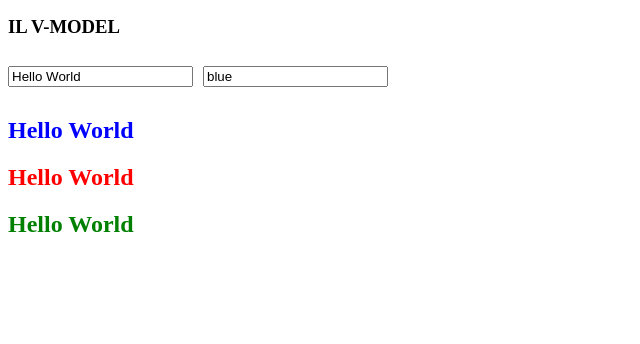
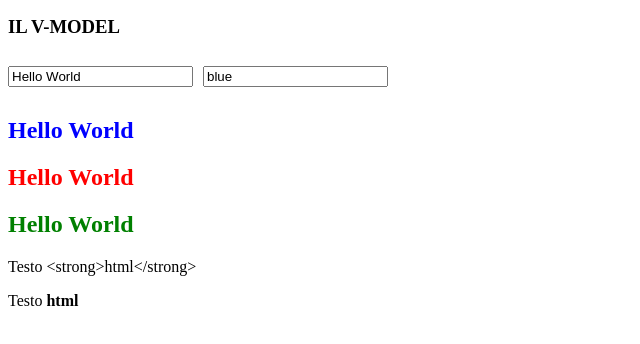
Before and after one commit to LupoArticoblu/00-intro-VUE, a plain HTML site: page index.html in a window 1280 px wide. Shown: the part 130-474 px from the top of the page, without its empty margins (0-640 px from the left). Drawn offline with nearby package versions, Linux system fonts and the light colour scheme.

Commit message:
v-text e v-html

```diff
--- a/app.js
+++ b/app.js
@@ -12,7 +12,8 @@ createApp({
       //prendo dinamicamente il valore di colText usando v-bind nel tag h2
       colText: 'blue',
       colText2: 'red',
-      colText3: 'green'
+      colText3: 'green',
+      mioTestoHTML: 'Testo <strong>html</strong>',
       //ATTENZIONE: ogni volta che il valore del dato cambia, il DOM viene riscritto e reattivamente cambia in tutti i punti del codice
     }
   }
--- a/index.html
+++ b/index.html
@@ -17,6 +17,7 @@
   v-for
   v-if/v-else
   v-show
+  v-html
   -->
   <input type="text" v-model="message">
     <!-- per utilizzare le variabili di vue bisogna usare il template con doppie graffe(mustache notation)-->
@@ -32,6 +33,10 @@
     <!--altro modo per scrivere il v-bind è usando solo i ":"prima di qualsiasi attributo. In questo caso usiamo :class-->
     <h2 :class="colText2">{{ message }}</h2>
     <h2 :class="colText3">{{ message }}</h2>
+  <!--vediamo come usare il v-text e v-html, direttive del tag p che inseriscono testo da una variabile data-->
+    <p v-text="mioTestoHTML"></p>
+    <!--v-html mi permette di inserire codice html come valore di una variabile data, al contrario di v-text che inserisce unicamente del testo-->
+    <p v-html="mioTestoHTML"></p>
   </div>
 
   <!--in JS sarebbe stato così per ogni elemento
```
